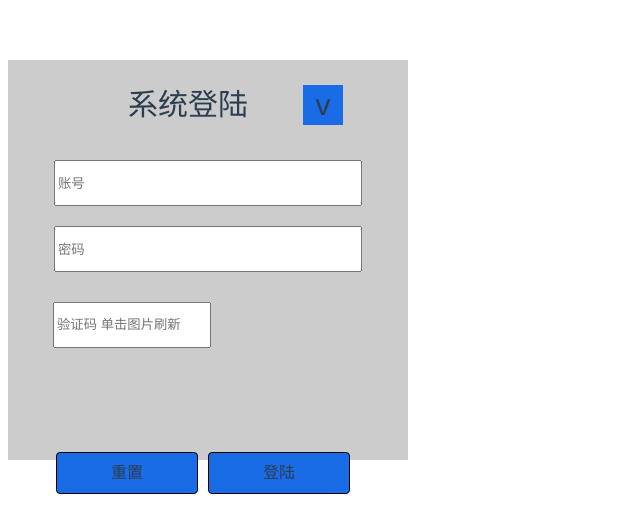
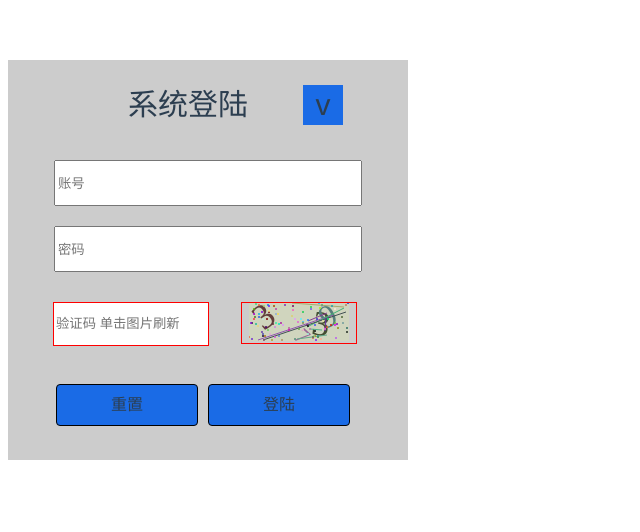
Before and after one commit to 798sunyutong/rem, a Vue app: page /#/login in a window 1280 px wide. Shown: the top 532 px of the page, without its empty margins (0-640 px from the left). Built offline with nearby package versions, Linux system fonts and the light colour scheme.

Commit message:
验证码组件实现成功2020.12.28.16.29

```diff
--- a/src/pages/login/identify.vue
+++ b/src/pages/login/identify.vue
@@ -1,28 +1,27 @@
 <template>
-   <div >
-        <canvas :width="contentWidth" :height="contentHeight" id="yzm">
-        </canvas>
+    <div class="s-canvas">
+        <canvas id="yzm" :width="contentWidth" :height="contentHeight"></canvas>
     </div>
 </template>
 
 <script>
 
 export default {
-    name:'SIdentify',
+    name: 'SIdentify',
     data() {
         return {
         }
     },
     props:{
         //默认注册码
-        identifyCode:{
-            type:String,
-            default:"1234"
+        identifyCode: {
+            type: String,
+            default: '1234'
         },
          // 字体最小值
-        fontSizeMin:{
-            type:Number,
-            default:16
+        fontSizeMin: {
+            type: Number,
+            default: 16
         },
          // 字体最大值
         fontSizeMax:{
@@ -30,86 +29,86 @@ export default {
             default:40
         },
          // 验证码图片背景色最小值
-        backgroundColorMin:{
-            type:Number,
-            default:180
+        backgroundColorMin: {
+            type: Number,
+            default: 180
         },
         // 验证码图片背景色最大值
-        backgroundColorMax:{
-            type:Number,
-            default:240
+        backgroundColorMax: {
+            type: Number,
+            default: 240
         },
         //字体颜色最小值
-        colorMin:{
-            type:Number,
-            default:50
+        colorMin: {
+            type: Number,
+            default: 50
         },
         //字体颜色最大值
-        colorMax:{
-            type:Number,
-            default:160
+        colorMax: {
+            type: Number,
+            default: 160
         },
         //干扰线颜色最小值
-        lineColorMin:{
-            type:Number,
-            default:40
+        lineColorMin: {
+            type: Number,
+            default: 40
         },
         //干扰线颜色最大值
-        lineColorMax:{
-            type:Number,
-            default:180
+        lineColorMax: {
+            type: Number,
+            default: 180
         },
         // 背景干扰点最小值
-        dotColorMin:{
-            type:Number,
-            default:0
+        dotColorMin: {
+            type: Number,
+            default: 0
         },
         // 背景干扰点最大值
-        dotColorMax:{
-            type:Number,
-            default:255
+        dotColorMax: {
+            type: Number,
+            default: 255
         },
          //容器宽度
-        contentWidth:{
-            type:Number,
-            default:100
+        contentWidth: {
+            type: Number,
+            default: 100
         },
         //容器高度
-        contentHeight:{
-            type:Number,
-            default:40
+        contentHeight: {
+            type: Number,
+            default: 38
         }
 
     },
     methods: {
 
         //生成一个随机数
-        random(min,max){
-            return Math.floor(Math.random() * (max - min) ) + min
+        randomNum (min, max) {
+            return Math.floor(Math.random() * (max - min) + min)
         },
         //生成随机颜色
-        randomcolor(min,max){
-            let r = this.random(min,max)
-            let g = this.random(min,max)
-            let b = this.random(min,max)
-            return 'rgb('+ r +','+ g +','+ b +')'
+        randomColor (min, max) {
+            let r = this.randomNum(min, max)
+            let g = this.randomNum(min, max)
+            let b = this.randomNum(min, max)
+            return 'rgb(' + r + ',' + g + ',' + b + ')'
         },
         //生成的图形
-        draw(){
+        drawPic () {
             // debugger
             //获取当前画布
-            let canvas=document.getElementById('yzm')
+            let canvas = document.getElementById('yzm')
             //画布上绘图的环境
             let ctx=canvas.getContext('2d')
             //画布的文本基线，即绘制文本时的当前文本基线
-            ctx.textBaseline='bottom'
+            ctx.textBaseline = 'bottom'
             //绘制背景
-            ctx.fillStyle=this.randomcolor(this.backgroundColorMin,this.backgroundColorMax)
-            ctx.fillRect=(0,0,this.contentWidth,this.contentHeight)
+            ctx.fillStyle = this.randomColor(this.backgroundColorMin, this.backgroundColorMax)
+            ctx.fillRect(0, 0, this.contentWidth, this.contentHeight)
             console.log("%cparams","color:blue",ctx.fillRect)
              // 绘制文字
-             for(let i=0;i<this.identifyCode.length;i++){
-                 this.drawText(ctx,ctx.identifyCode[i],i)
+            for (let i = 0; i < this.identifyCode.length; i++) {
+                this.drawText(ctx, this.identifyCode[i], i)
             //  Canvas 的文字绘制方法有：drawText()和 drawTextOnPath()。drawText()比较简单
             }
             this.drawLine(ctx)//画的线
@@ -117,61 +116,66 @@ export default {
         },
         //生成随机文字
         drawText(ctx,txt,i){
-            ctx.fillStyle=this.randomcolor(this.colorMin,this.colorMax)
-            ctx.font=this.random(this.fontSizeMin,this.fontSizeMax)+'px SimHei'
-            let x=(i+1)*(this.contentWidth/(this.identifyCode.length+1))
-            let y=this.random(this.fontSizeMax,this.contentHeight-5)
+            ctx.fillStyle = this.randomColor(this.colorMin, this.colorMax)
+            ctx.font = this.randomNum(this.fontSizeMin, this.fontSizeMax) + 'px SimHei'
+            let x = (i + 1) * (this.contentWidth / (this.identifyCode.length + 1))
+            let y = this.randomNum(this.fontSizeMax, this.contentHeight - 5)
             //角度
-            var deg=this.random(-45,45)
+            var deg = this.randomNum(-45, 45)
             //修改坐标原点和旋转角度
-            ctx.translate(x,y)
+            ctx.translate(x, y)
             //弧度=角度*Math.PI/180;
-            ctx.rotate(deg*Math.PI/180)
-            ctx.fillText(txt,0,0)
+            ctx.rotate(deg * Math.PI / 180)
+            ctx.fillText(txt, 0, 0)
             //恢复坐标的原点和旋转角度
-            ctx.translate(-x,-y)
-            ctx.rotate(-deg*Math.PI/180)
+            ctx.rotate(-deg * Math.PI / 180)
+            ctx.translate(-x, -y)
         },
         //绘制干扰线
-        drawLine(ctx){
-            for(let i=0;i<this.identifyCode.length;i++){
-            ctx.strokeStyle=this.randomcolor(this,lineColorMin.this.lineColorMax)//绘制路径颜色
+        drawLine (ctx) {
+            for (let i = 0; i < 8; i++) {
+            ctx.strokeStyle = this.randomColor(this.lineColorMin, this.lineColorMax)//绘制路径颜色
             ctx.beginPath()//开始一条路径
-            ctx.moveTo(this.random(0,this.contentWidth),this.random(0,this.contentHeight))//移动到位置
-            ctx.lineTo(this.random(0,this.contentWidth),this.random(0,this.contentHeight))//创建到达位置
+            ctx.moveTo(this.randomNum(0, this.contentWidth), this.randomNum(0, this.contentHeight))//移动到位置
+            ctx.lineTo(this.randomNum(0, this.contentWidth), this.randomNum(0, this.contentHeight))//创建到达位置
             ctx.stroke()//进行绘制
             }
         },
         //绘制干扰点
-        drawDot(ctx){
-            for(let i=0;i<this.identifyCode.length;i++){
-                this.fillStyle(this.randomcolor(1,255))//填充颜色
+        drawDot (ctx) {
+            for (let i = 0; i < 100; i++) {
+                ctx.fillStyle = this.randomColor(0, 255)//填充颜色
                 ctx.beginPath()//开始一条路径
                 //arc(x,y,半径r,起始角，结束角) 方法创建弧/曲线（用于创建圆或部分圆）。如需通过 arc() 来创建圆，请把起始角设置为 0，结束角设置为 2*Math.PI。
-                ctx.arc(this.random(0,this.contentWidth),this.random(0,this.contentHeight),1,0,2*Math.PI)
+                ctx.arc(this.randomNum(0, this.contentWidth), this.randomNum(0, this.contentHeight), 1, 0, 2 * Math.PI)
                 ctx.fill()//如果路径未关闭，那么 fill() 方法会从路径结束点到开始点之间添加一条线，以关闭该路径，然后填充该路径
             }
         }
     },
-    watch:{
-        identifyCode(){
-            this.draw()
+    watch: {
+      identifyCode () {
+        this.drawPic()
       }
     },
-    mounted(){
-        this.draw()
+    mounted () {
+      this.drawPic()
     }
 }
 </script>
 
 <style lang="stylus" scoped>
- #yzm
-    width 300px
+//  #yzm
+    // width 300px
+    // height 40px
+    // margin 10px 45px
+    // background-color yellow
+    // .yzmimg
+    //     height 40px
+    //     line-height 40px
+    //     width 100px
+    //     float right
+.s-canvas
+    display inline-block
+    width 100px
     height 40px
-    margin 10px 45px
-    .yzmimg
-        height 40px
-        line-height 40px
-        width 100px
-        float right
 </style>
--- a/src/pages/login/login.vue
+++ b/src/pages/login/login.vue
@@ -7,7 +7,9 @@
         <input placeholder="账号" class="num">
         <input placeholder="密码" class="num">
         <input placeholder="验证码 单击图片刷新" class="yzmnum">
+        <div class="code" @click="refreshCode()">
             <SIdentify :identifyCode="identifyCode"></SIdentify>
+        </div>
         <div class="bottom">
             <div class="cz">重置</div>
             <div class="dl">登陆</div>
@@ -28,21 +30,36 @@ export default {
     data() {
         return {
             //    date:new Date(new Date()-0 + 6*24*60*60*1000)，获取当前日期的6天后
-        identifyCode:'',
-        identifyCodes:'0123456789'
+            identifyCodes: "1234567890",
+            identifyCode: ""
         }
 
     },
-   mounted(){
-       this.identifyCode=''
-    //    this.makecode=(this.identifyCodes,4)//四位数的验证码
+    mounted() {
+            this.identifyCode = "";
+            this.makeCode(this.identifyCodes, 4);//四位数的验证码
         },
     methods: {
     //   fff(){
     //     console.log("%cparams","color:yellow",this.date)带颜色的console.log()
     //   }
+        //生成一个随机数
+        randomNum(min, max) {
+      return Math.floor(Math.random() * (max - min) + min);
     },
-
+    refreshCode() {
+      this.identifyCode = "";
+      this.makeCode(this.identifyCodes, 4);
+    },
+    makeCode(o, l) {
+      for (let i = 0; i < l; i++) {
+        this.identifyCode += this.identifyCodes[
+          this.randomNum(0, this.identifyCodes.length)
+        ];
+      }
+      console.log(this.identifyCode);
+    }
+  }
 }
 </script>
 
@@ -100,5 +117,16 @@ export default {
         line-height 40px
         width 150px
         float left
-        margin 20px 45px
+        margin 20px 25px 20px 45px
+        // margin: 400px auto;
+        // width: 114px;
+        // height: 40px;
+        border 1px solid red;
+    .code
+        margin 20px 0px
+        width 114px
+        height 40px
+        margin-right 45px
+        border 1px solid red
+        display inline-block
 </style>
```
Lines whose indentation alone changed are shown as unchanged.
